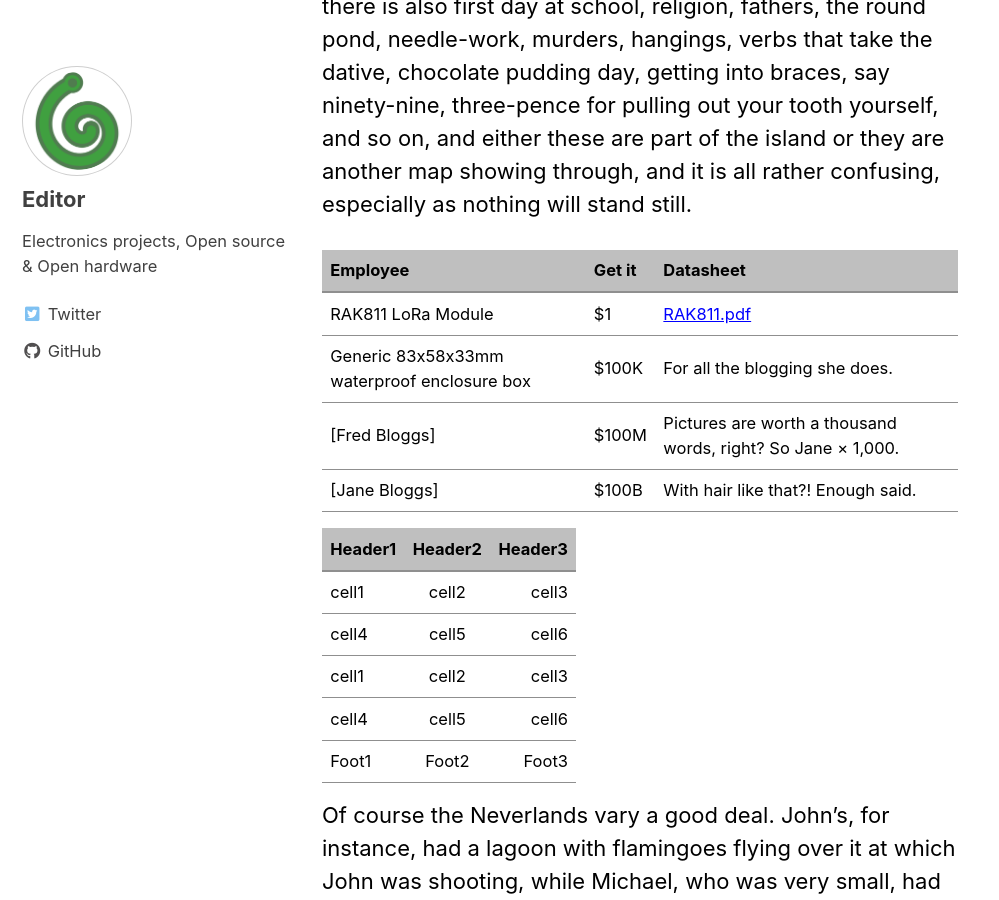
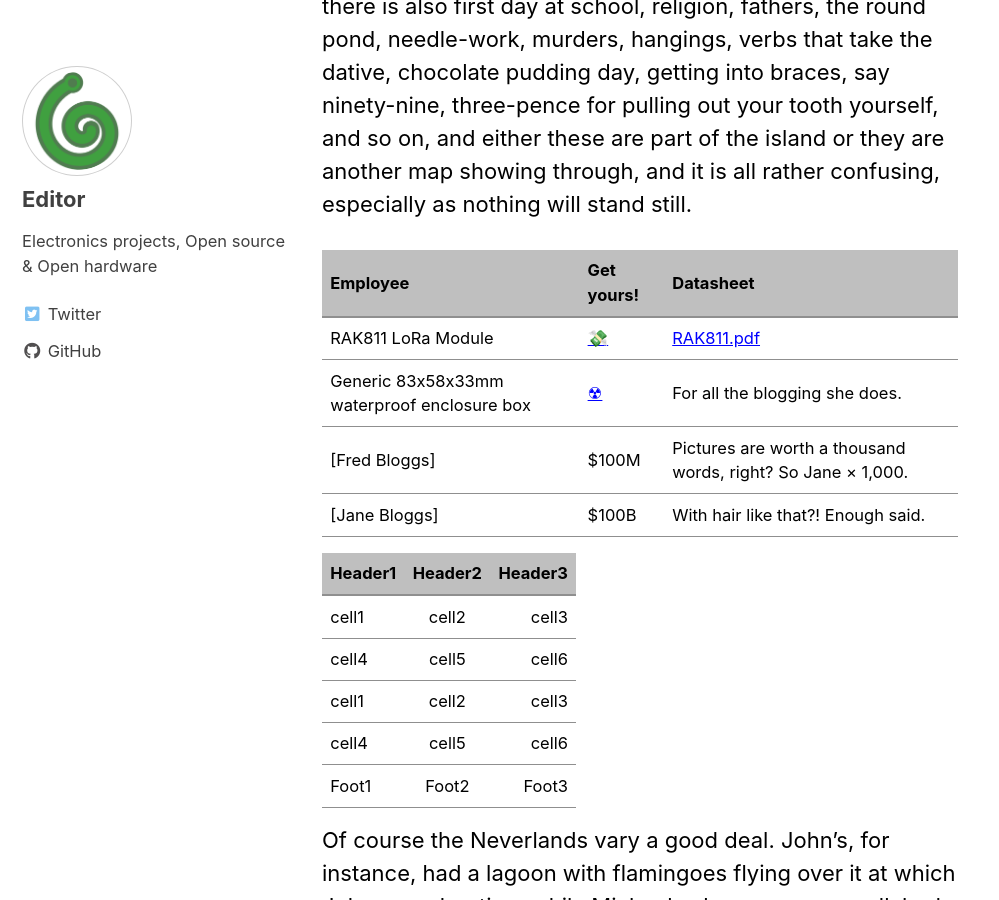
Before and after one commit to galopago/galopago.github.io, a Jekyll site: the page built from _posts/2020-10-05-nodo-lora-aa-flexible-rak811.md, in a window 1280 px wide and 900 px high, scrolled down 1956 px. Shown: the whole window, without its empty margins (0-999 px from the left). Built offline with Jekyll 4.4.1, drawn with Linux system fonts in a browser that asks for light colours; cached includes are drawn as plain includes.

```diff
--- a/_posts/2020-10-05-nodo-lora-aa-flexible-rak811.md
+++ b/_posts/2020-10-05-nodo-lora-aa-flexible-rak811.md
@@ -24,10 +24,10 @@ If you could keep awake (but of course you can't) you would see your own mother
 
 I don't know whether you have ever seen a map of a person's mind. Doctors sometimes draw maps of other parts of you, and your own map can become intensely interesting, but catch them trying to draw a map of a child's mind, which is not only confused, but keeps going round all the time. There are zigzag lines on it, just like your temperature on a card, and these are probably roads in the island, for the Neverland is always more or less an island, with astonishing splashes of colour here and there, and coral reefs and rakish-looking craft in the offing, and savages and lonely lairs, and gnomes who are mostly tailors, and caves through which a river runs, and princes with six elder brothers, and a hut fast going to decay, and one very small old lady with a hooked nose. It would be an easy map if that were all, but there is also first day at school, religion, fathers, the round pond, needle-work, murders, hangings, verbs that take the dative, chocolate pudding day, getting into braces, say ninety-nine, three-pence for pulling out your tooth yourself, and so on, and either these are part of the island or they are another map showing through, and it is all rather confusing, especially as nothing will stand still.
 
-| Employee         | Get it | Datasheet                                          |
+| Employee         | Get yours! | Datasheet                                          |
 | --------         | ------ | ------------------------------------------------------------ |
-| RAK811 LoRa Module    | $1     | [RAK811.pdf](/assets/pdf/RAK811.pdf)           |
-| Generic 83x58x33mm waterproof enclosure box    | $100K  | For all the blogging she does.                               |
+| RAK811 LoRa Module    | [💸](#)     | [RAK811.pdf](/assets/pdf/RAK811.pdf)           |
+| Generic 83x58x33mm waterproof enclosure box    | [☢](#)  | For all the blogging she does.                               |
 | [Fred Bloggs] | $100M  | Pictures are worth a thousand words, right? So Jane × 1,000. |
 | [Jane Bloggs] | $100B  | With hair like that?! Enough said.                           |
 
```
